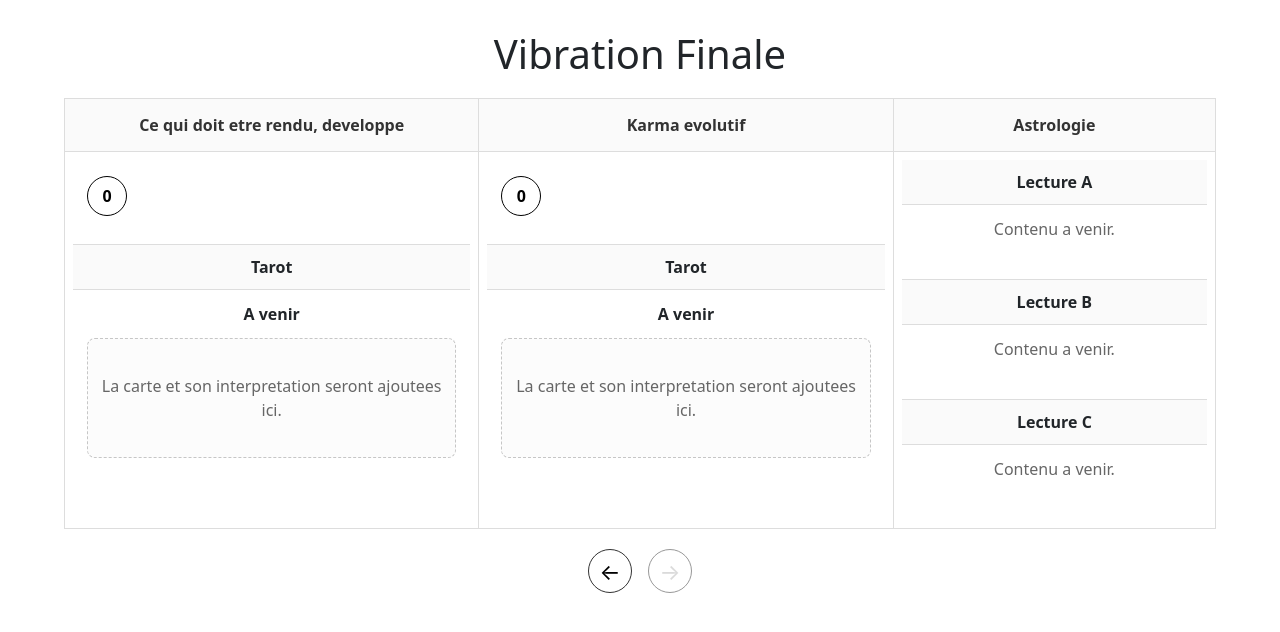
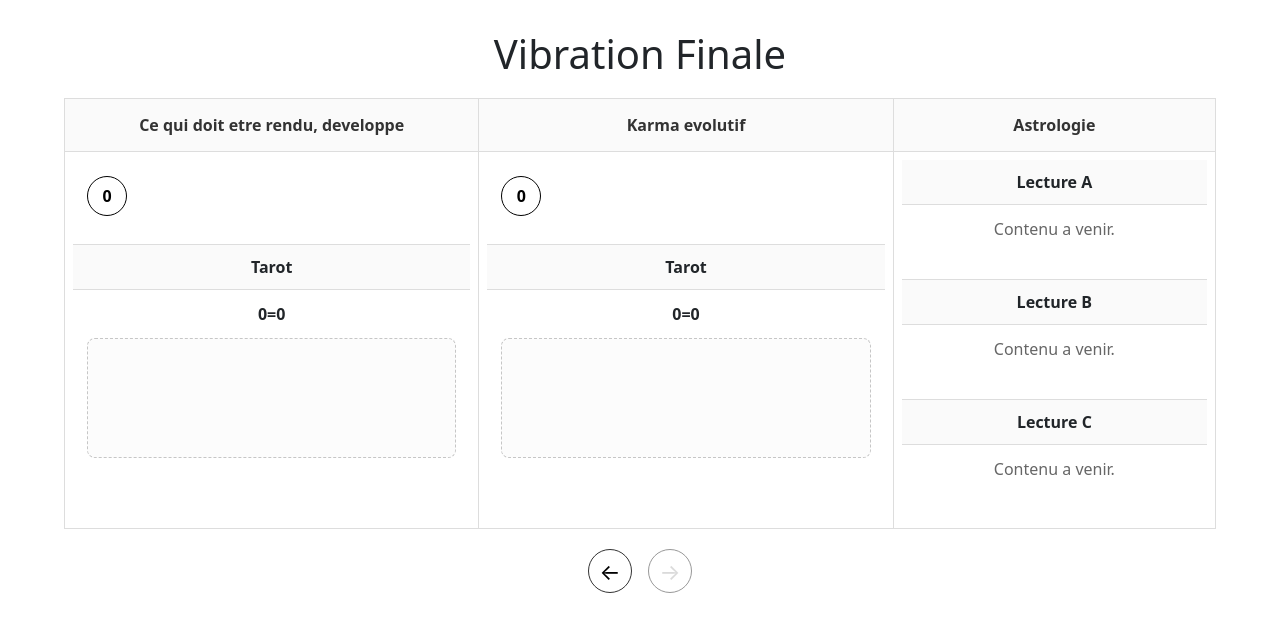
Before and after one commit to Javid974/Guematrie, an Angular app: page /final-vibration in a window 1280 px wide. Shown: the top 632 px of the page. Built offline with nearby package versions, Linux system fonts and the light colour scheme.

Commit message:
Align final vibration tarot display and support two-letter admin input

```diff
--- a/src/app/admin/admin-add-vibration/admin-add-vibration.component.html
+++ b/src/app/admin/admin-add-vibration/admin-add-vibration.component.html
@@ -19,7 +19,7 @@
 
         <div  class="row mb-3">
           <div  class="col-md-3">
-            <input formControlName="letter" placeholder="Lettre" maxlength="1" pattern="^[A-Za-z]$">
+            <input formControlName="letter" placeholder="Lettre" maxlength="2" pattern="^[A-Za-z]{1,2}$">
           </div>
 
           <div  class="col-md-3">
--- a/src/app/admin/admin-add-vibration/admin-add-vibration.component.ts
+++ b/src/app/admin/admin-add-vibration/admin-add-vibration.component.ts
@@ -83,7 +83,7 @@ export class AdminAddVibrationComponent implements OnInit {
     const uuid = crypto.randomUUID();
     return this.fb.group({
       id: [uuid],
-      letter: [null],
+      letter: [null, [Validators.maxLength(2), Validators.pattern(/^[A-Za-z]{1,2}$/)]],
       vibrationNumber: [null, [Validators.required, Validators.min(1)]],
       vibrationType: [null, Validators.required],
       vibrationColor: [null, Validators.required],
--- a/src/app/admin/admin-edit-vibration/admin-edit-vibration.component.html
+++ b/src/app/admin/admin-edit-vibration/admin-edit-vibration.component.html
@@ -13,7 +13,7 @@
 
   <div  class="row mb-3">
       <div  class="col-md-3">
-          <input formControlName="letter"  [(ngModel)]="vibration.letter" placeholder="Lettre" required  maxlength="1" pattern="^[A-Za-z]$">
+          <input formControlName="letter"  [(ngModel)]="vibration.letter" placeholder="Lettre" required  maxlength="2" pattern="^[A-Za-z]{1,2}$">
           <span *ngIf="isControlInvalid('letter')" class="error small-text">Lettre requise.</span>
       </div>
 
--- a/src/app/admin/admin-edit-vibration/admin-edit-vibration.component.ts
+++ b/src/app/admin/admin-edit-vibration/admin-edit-vibration.component.ts
@@ -45,7 +45,11 @@ export class AdminEditVibrationComponent {
     }
 
     this.vibrationsForm = new FormGroup({
-      letter: new FormControl('', [Validators.required]),
+      letter: new FormControl('', [
+        Validators.required,
+        Validators.maxLength(2),
+        Validators.pattern(/^[A-Za-z]{1,2}$/),
+      ]),
       vibrationNumber: new FormControl('', [Validators.required, Validators.min(1)]),
       vibrationType: new FormControl('', [Validators.required]),
       vibrationColor:new FormControl('', [Validators.required]),
--- a/src/app/guematrie/components/final-vibration-table/final-vibration-table.component.css
+++ b/src/app/guematrie/components/final-vibration-table/final-vibration-table.component.css
@@ -118,16 +118,30 @@ thead th {
   font-weight: 600;
 }
 
-.tarot-card-placeholder {
+.tarot-card-preview {
   min-height: 120px;
   display: flex;
+  flex-direction: column;
   align-items: center;
   justify-content: center;
+  gap: 12px;
   padding: 12px;
   border: 1px dashed #c6c6c6;
   border-radius: 8px;
-  color: #666;
   background-color: #fcfcfc;
+}
+
+.tarot-card-image {
+  width: 100%;
+  max-width: 220px;
+  height: auto;
+  border-radius: 8px;
+  object-fit: contain;
+}
+
+.tarot-card-description {
+  text-align: left;
+  color: #444;
 }
 
 .interpretation-column {
--- a/src/app/guematrie/components/final-vibration-table/final-vibration-table.component.html
+++ b/src/app/guematrie/components/final-vibration-table/final-vibration-table.component.html
@@ -49,10 +49,28 @@
 
           <div class="tarot-panel">
             <div class="section-title">Tarot</div>
-            <div class="tarot-expression">A venir</div>
-            <div class="tarot-card-placeholder">
-              La carte et son interpretation seront ajoutees ici.
-            </div>
+              <div class="tarot-expression">
+                {{
+                  getSummationTarotExpression(
+                    finalVibrationResult.shouldBeReturn,
+                    finalVibrationResult.shouldBeReturnTarot
+                  )
+                }}
+              </div>
+              <div
+                class="tarot-card-preview"
+                *ngIf="finalVibrationResult.shouldBeReturnTarot.tarotCard as tarotCard"
+              >
+                <img
+                  *ngIf="getTarotImageUrl(finalVibrationResult.shouldBeReturnTarot)"
+                  class="tarot-card-image"
+                  [src]="getTarotImageUrl(finalVibrationResult.shouldBeReturnTarot)"
+                  [alt]="tarotCard.name || 'Carte de tarot'"
+                />
+                <div class="tarot-card-description" *ngIf="tarotCard.description">
+                  {{ tarotCard.description }}
+                </div>
+              </div>
           </div>
         </td>
 
@@ -92,9 +110,27 @@
 
           <div class="tarot-panel">
             <div class="section-title">Tarot</div>
-            <div class="tarot-expression">A venir</div>
-            <div class="tarot-card-placeholder">
-              La carte et son interpretation seront ajoutees ici.
+            <div class="tarot-expression">
+              {{
+                getSummationTarotExpression(
+                  finalVibrationResult.evolvingKarma,
+                  finalVibrationResult.evolvingKarmaTarot
+                )
+              }}
+            </div>
+            <div
+              class="tarot-card-preview"
+              *ngIf="finalVibrationResult.evolvingKarmaTarot.tarotCard as tarotCard"
+            >
+              <img
+                *ngIf="getTarotImageUrl(finalVibrationResult.evolvingKarmaTarot)"
+                class="tarot-card-image"
+                [src]="getTarotImageUrl(finalVibrationResult.evolvingKarmaTarot)"
+                [alt]="tarotCard.name || 'Carte de tarot'"
+              />
+              <div class="tarot-card-description" *ngIf="tarotCard.description">
+                {{ tarotCard.description }}
+              </div>
             </div>
           </div>
         </td>
--- a/src/app/guematrie/components/final-vibration-table/final-vibration-table.component.ts
+++ b/src/app/guematrie/components/final-vibration-table/final-vibration-table.component.ts
@@ -1,7 +1,9 @@
 import { Component, Input } from '@angular/core';
 import { VibrationColor } from 'src/app/emum/vibration-color.enum';
 import { FinalVibrationResult } from 'src/models/finalVibrationResult.model';
+import { vibrationTarot } from 'src/models/vibrationTarot.model';
 import { Vibration } from 'src/models/vibration.model';
+import { environment } from 'src/environments/environment';
 
 @Component({
   selector: 'app-final-vibration-table',
@@ -13,6 +15,28 @@ export class FinalVibrationTableComponent {
   @Input() finalVibrationResult: FinalVibrationResult = {
     shouldBeReturn: 0,
     evolvingKarma: 0,
+    shouldBeReturnTarot: {
+      summationTarot: 0,
+      tarotCard: {
+        id: '',
+        name: '',
+        number: 0,
+        description: null,
+        imagePath: '',
+        vibrationId: null,
+      },
+    },
+    evolvingKarmaTarot: {
+      summationTarot: 0,
+      tarotCard: {
+        id: '',
+        name: '',
+        number: 0,
+        description: null,
+        imagePath: '',
+        vibrationId: null,
+      },
+    },
     shouldBeReturnDetail: [],
     evolvingKarmaDetail: [],
   };
@@ -48,4 +72,30 @@ export class FinalVibrationTableComponent {
     }
     return formattedNumber;
   }
+
+  getSummationTarotExpression(
+    summation: number,
+    vibrationTarot: vibrationTarot | null | undefined
+  ): string {
+    if (summation === null || summation === undefined) {
+      return '';
+    }
+
+    const digits = `${summation}`.split('');
+    return `${digits.join('+')}=${vibrationTarot?.summationTarot ?? ''}`;
+  }
+
+  getTarotImageUrl(vibrationTarot: vibrationTarot | null | undefined): string {
+    const imagePath = vibrationTarot?.tarotCard?.imagePath;
+
+    if (!imagePath) {
+      return '';
+    }
+
+    if (imagePath.startsWith('http://') || imagePath.startsWith('https://')) {
+      return imagePath;
+    }
+
+    return `${environment.imageBaseUrl}${imagePath}`;
+  }
 }
--- a/src/app/guematrie/components/final-vibration/final-vibration.component.ts
+++ b/src/app/guematrie/components/final-vibration/final-vibration.component.ts
@@ -65,6 +65,28 @@ export class FinalVibrationComponent implements OnInit {
     return {
       shouldBeReturn: 0,
       evolvingKarma: 0,
+      shouldBeReturnTarot: {
+        summationTarot: 0,
+        tarotCard: {
+          id: '',
+          name: '',
+          number: 0,
+          description: null,
+          imagePath: '',
+          vibrationId: null,
+        },
+      },
+      evolvingKarmaTarot: {
+        summationTarot: 0,
+        tarotCard: {
+          id: '',
+          name: '',
+          number: 0,
+          description: null,
+          imagePath: '',
+          vibrationId: null,
+        },
+      },
       shouldBeReturnDetail: [],
       evolvingKarmaDetail: [],
     };
--- a/src/models/finalVibrationResult.model.ts
+++ b/src/models/finalVibrationResult.model.ts
@@ -1,8 +1,11 @@
 import { Vibration } from "./vibration.model";
+import { vibrationTarot } from "./vibrationTarot.model";
 
 export interface FinalVibrationResult {
   shouldBeReturn: number;
   evolvingKarma: number;
+  shouldBeReturnTarot: vibrationTarot;
+  evolvingKarmaTarot: vibrationTarot;
   shouldBeReturnDetail: Vibration[];
   evolvingKarmaDetail: Vibration[];
 }
```
Also changed, not shown: 1 other file (tests, documents, lock files or other folders).
